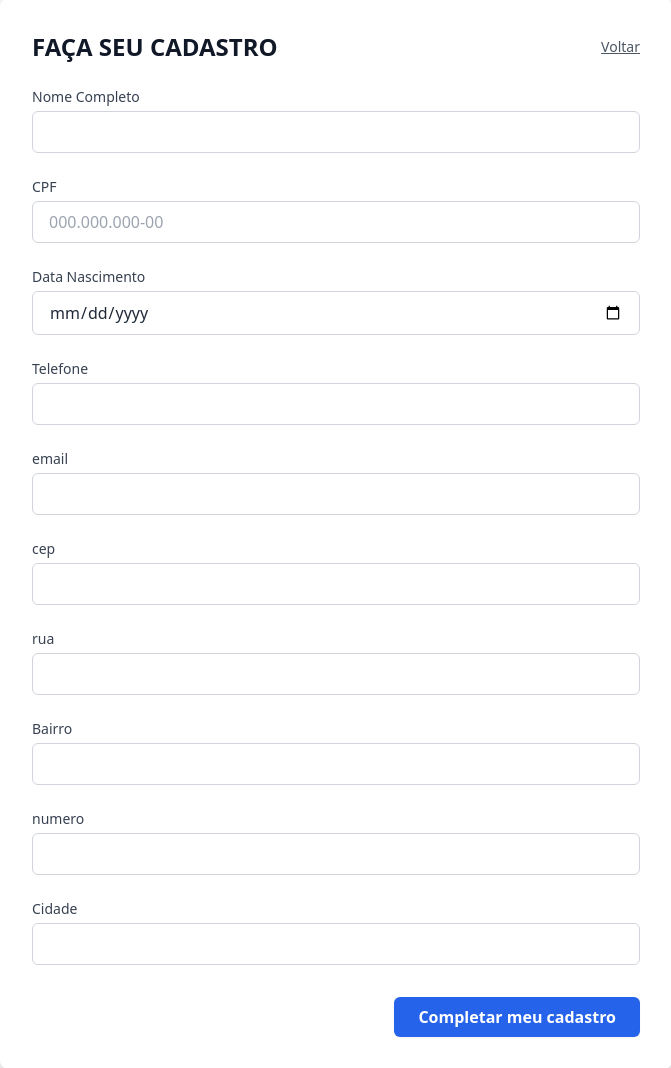
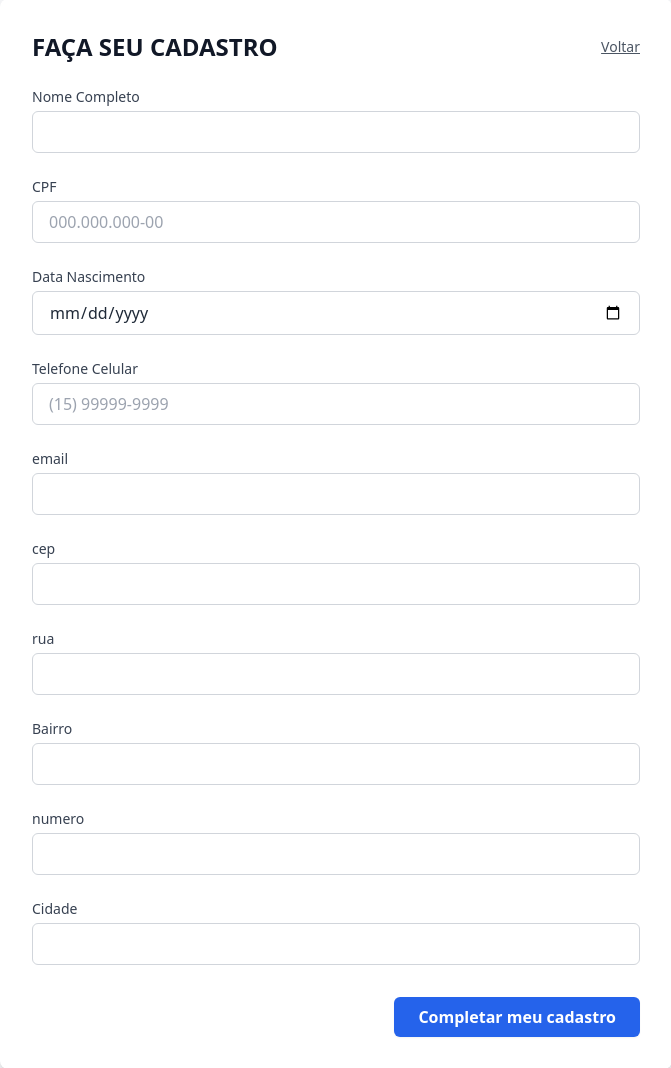
Before and after one commit to ViniciusFranca013/projeto_sazu, a Laravel app: page /cidadaos/create in a window 1280 px wide. Shown: the part 25-1093 px from the top of the page, without its empty margins (304-975 px from the left). Run offline with Laravel 12, Linux system fonts and the light colour scheme; parts of the project's set-up code (start-up, migrations or seed data) failed here and were passed over; some libraries are stand-ins or nearby versions.

Commit message:
Update create.blade.php

```diff
--- a/resources/views/cidadaos/create.blade.php
+++ b/resources/views/cidadaos/create.blade.php
@@ -51,8 +51,15 @@
             </div>
 
             <div>
-                <label class="block text-sm font-medium text-gray-700 mb-1">Telefone</label>
-                <input type="tel" id="title" name="telefone" value="{{ old('telefone') }}" required
+                <label class="block text-sm font-medium text-gray-700 mb-1">Telefone Celular</label>
+
+                <input type="tel"
+                    id="telefone"
+                    name="telefone"
+                    value="{{ old('telefone') }}"
+                    placeholder="(15) 99999-9999"
+                    maxlength="15"
+                    required
                     class="w-full px-4 py-2 border border-gray-300 rounded-md focus:ring-blue-500 focus:border-blue-500 outline-none transition">
             </div>
 
@@ -139,5 +146,30 @@
     });
     </script>
 
+    <script>
+    const inputTelefone = document.querySelector("#telefone");
+
+    inputTelefone.addEventListener("input", function() {
+
+        let telefone = inputTelefone.value;
+
+        // Remove tudo que não for número
+        telefone = telefone.replace(/\D/g, "");
+
+        // Limita a 11 números
+        telefone = telefone.substring(0, 11);
+
+        // Adiciona os parênteses do DDD
+        telefone = telefone.replace(/^(\d{2})(\d)/, "($1) $2");
+
+        // Adiciona o hífen
+        telefone = telefone.replace(/(\d{5})(\d)/, "$1-$2");
+
+        inputTelefone.value = telefone;
+
+    });
+    </script>
+
+
 </body>
 </html>
```
